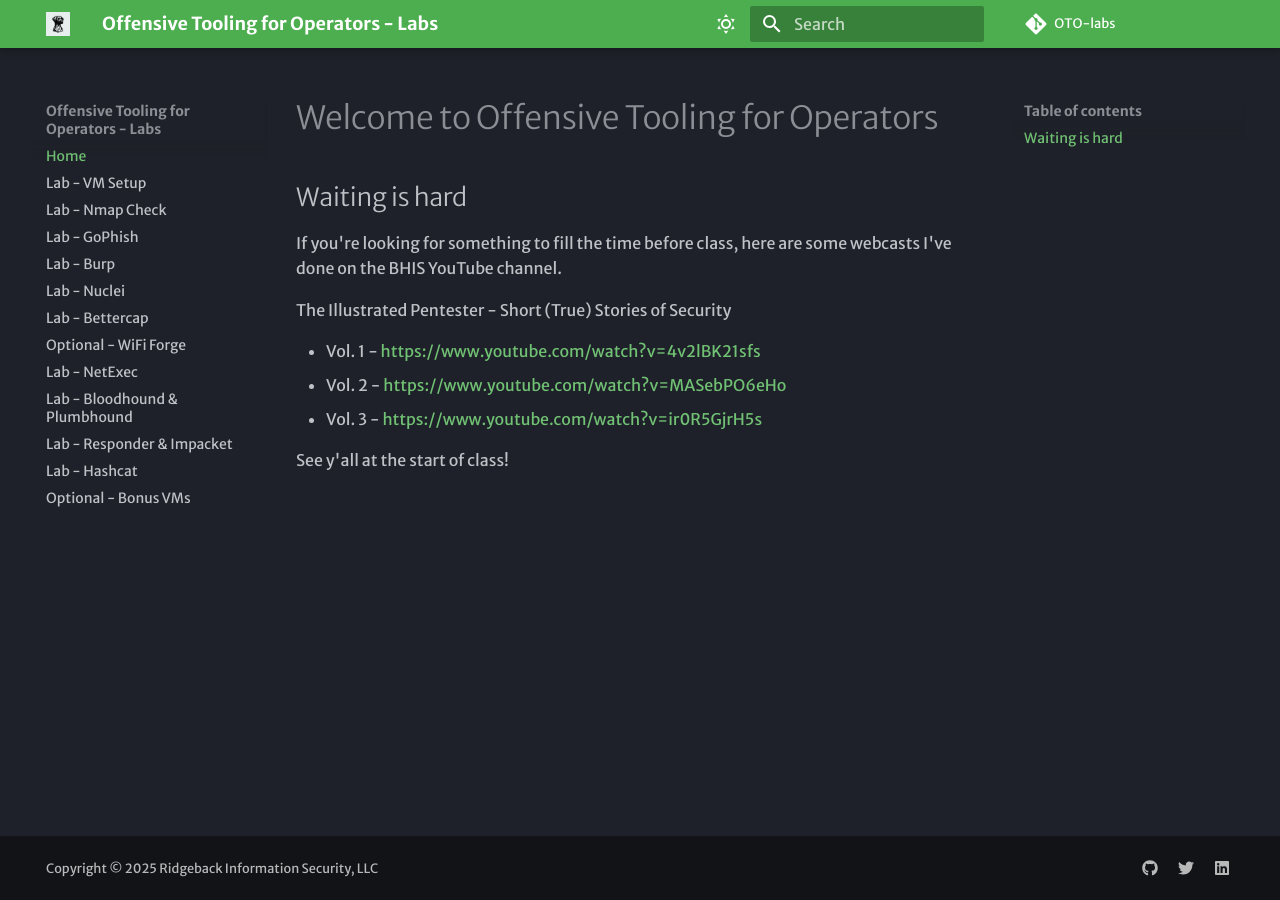
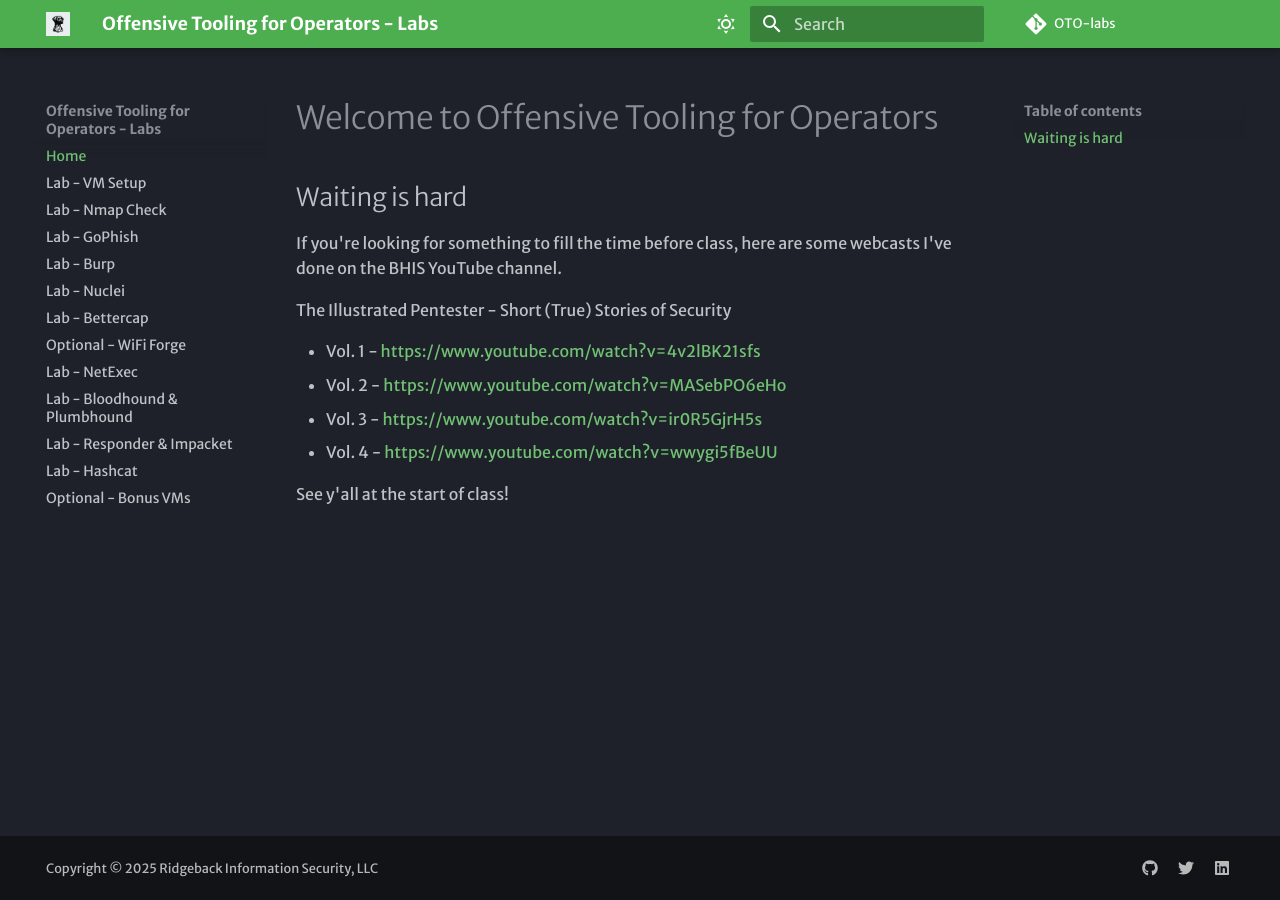
Before and after one commit to ridgebackinfosec/OTO-labs, an MkDocs documentation site: the page built from docs/index.md, in a window 1280 px wide. Built offline with MkDocs 1.6.1 and Material for MkDocs 9.7.7, drawn with Linux system fonts in a browser that asks for light colours; some web fonts are replaced; comment, search, counter and statistics services are not loaded.

Commit message:
updated labs index.md file

```diff
--- a/docs/index.md
+++ b/docs/index.md
@@ -9,5 +9,6 @@
 * Vol. 1 - https://www.youtube.com/watch?v=4v2lBK21sfs
 * Vol. 2 - https://www.youtube.com/watch?v=MASebPO6eHo
 * Vol. 3 - https://www.youtube.com/watch?v=ir0R5GjrH5s
+* Vol. 4 - https://www.youtube.com/watch?v=wwygi5fBeUU
 
 See y'all at the start of class!
```
